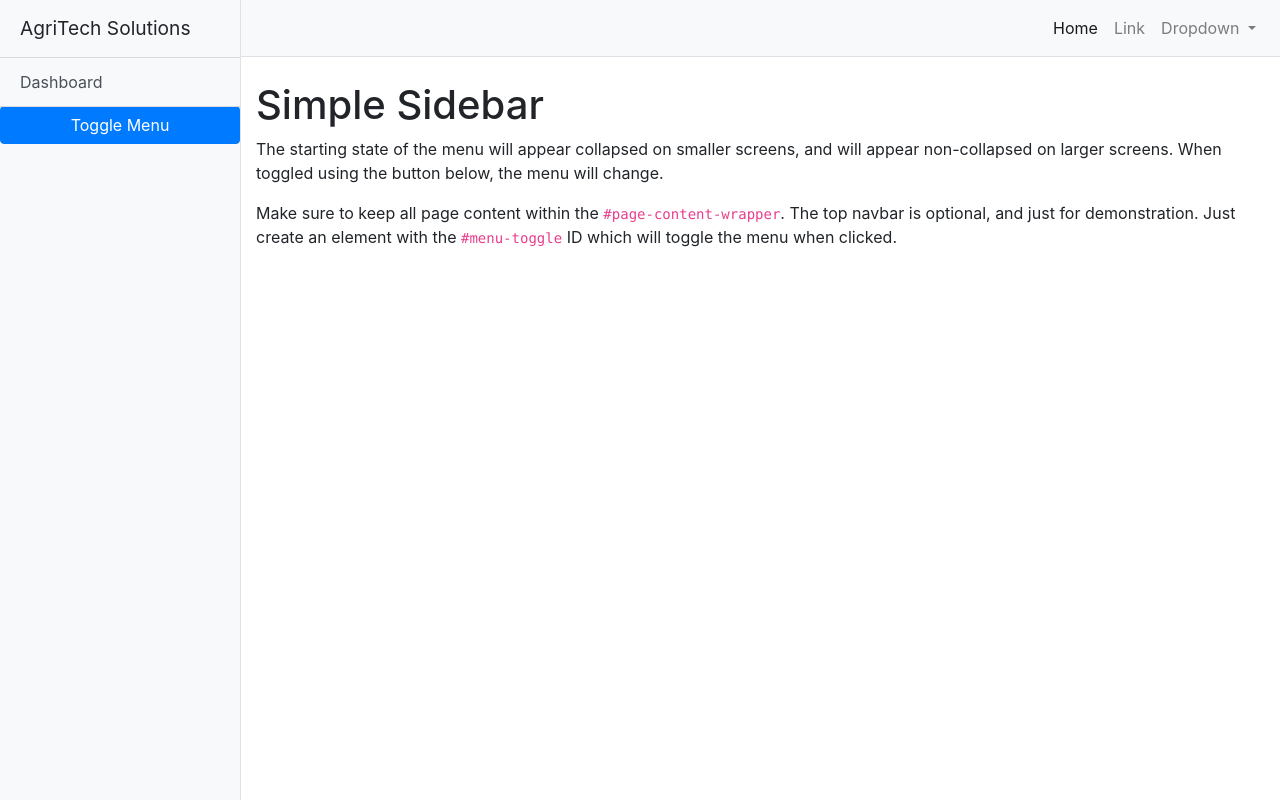
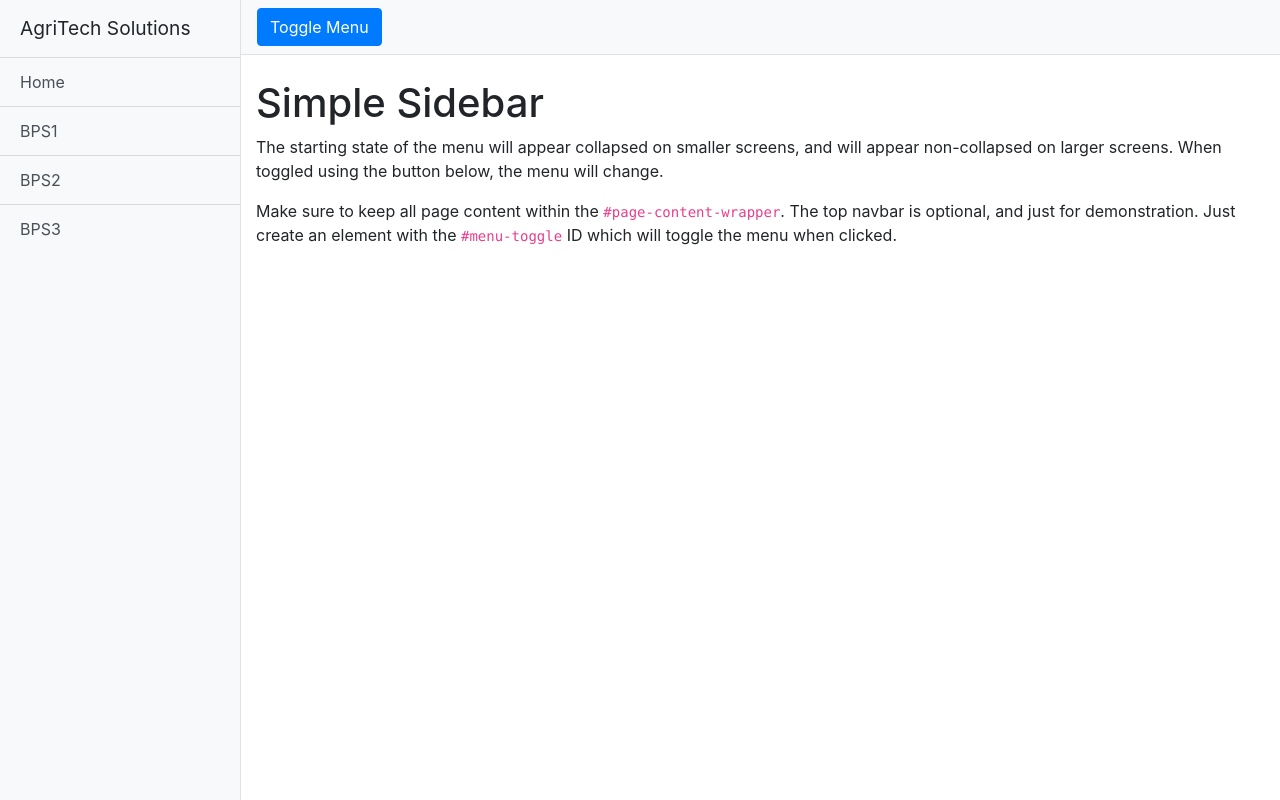
Before and after one commit to elequent/agritechmonitoring, a website: page index.html in a window 1280 px wide. Drawn offline with Linux system fonts and the light colour scheme.

Commit message:
Update index.html

```diff
--- a/index.html
+++ b/index.html
@@ -26,9 +26,10 @@
     <div class="bg-light border-right" id="sidebar-wrapper">
       <div class="sidebar-heading">AgriTech Solutions</div>
       <div class="list-group list-group-flush">
-        <a href="#" class="list-group-item list-group-item-action bg-light">Dashboard</a>
-		        <button class="btn btn-primary" id="menu-toggle">Toggle Menu</button>
-
+        <a href="#" class="list-group-item list-group-item-action bg-light">Home</a>
+		<a href="#" class="list-group-item list-group-item-action bg-light">BPS1</a>
+		<a href="#" class="list-group-item list-group-item-action bg-light">BPS2</a>
+		<a href="#" class="list-group-item list-group-item-action bg-light">BPS3</a>
       </div>
     </div>
     <!-- /#sidebar-wrapper -->
@@ -37,32 +38,12 @@
     <div id="page-content-wrapper">
 
       <nav class="navbar navbar-expand-lg navbar-light bg-light border-bottom">
+        <button class="btn btn-primary" id="menu-toggle">Toggle Menu</button>
 
         <button class="navbar-toggler" type="button" data-toggle="collapse" data-target="#navbarSupportedContent" aria-controls="navbarSupportedContent" aria-expanded="false" aria-label="Toggle navigation">
           <span class="navbar-toggler-icon"></span>
         </button>
 
-        <div class="collapse navbar-collapse" id="navbarSupportedContent">
-          <ul class="navbar-nav ml-auto mt-2 mt-lg-0">
-            <li class="nav-item active">
-              <a class="nav-link" href="#">Home <span class="sr-only">(current)</span></a>
-            </li>
-            <li class="nav-item">
-              <a class="nav-link" href="#">Link</a>
-            </li>
-            <li class="nav-item dropdown">
-              <a class="nav-link dropdown-toggle" href="#" id="navbarDropdown" role="button" data-toggle="dropdown" aria-haspopup="true" aria-expanded="false">
-                Dropdown
-              </a>
-              <div class="dropdown-menu dropdown-menu-right" aria-labelledby="navbarDropdown">
-                <a class="dropdown-item" href="#">Action</a>
-                <a class="dropdown-item" href="#">Another action</a>
-                <div class="dropdown-divider"></div>
-                <a class="dropdown-item" href="#">Something else here</a>
-              </div>
-            </li>
-          </ul>
-        </div>
       </nav>
 
       <div class="container-fluid">
```
